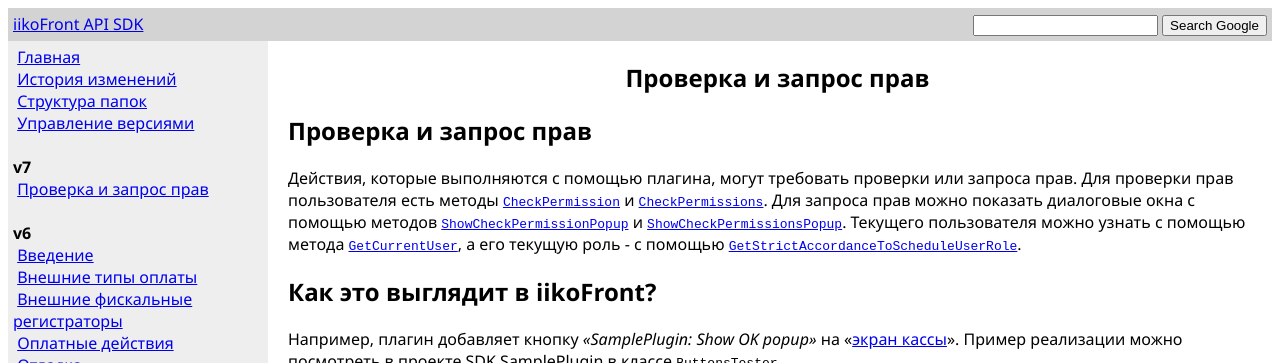
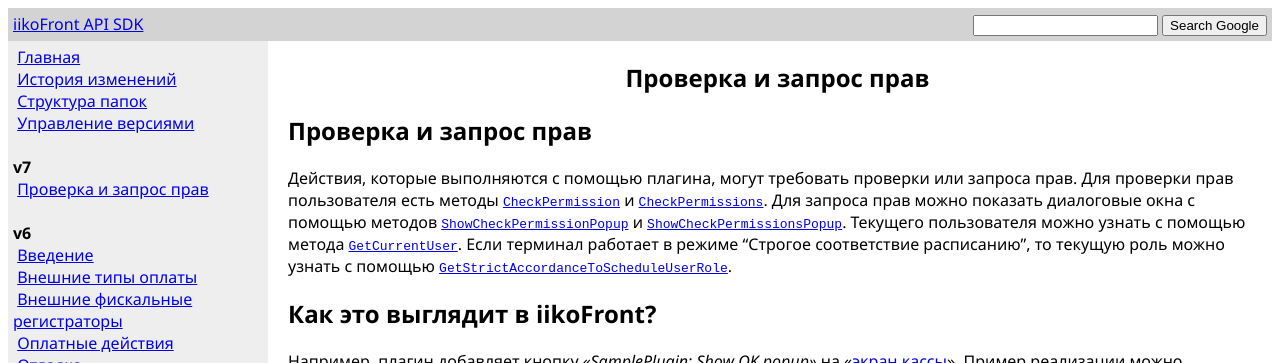
Before and after one commit to iiko/front.api.doc, a Jekyll site: the page built from v7/ru/CheckingPermissions.md, in a window 1280 px wide and 900 px high, cut to the strip 0-363 px from the top of the window. Built offline with Jekyll 4.4.1, drawn with Linux system fonts in a browser that asks for light colours.

Commit message:
RMS-52778: документирвоание апи CheckPermission, CheckPermissions, ShowCheckPermissionPopup, ShowCheckPermissionsPopup

```diff
--- a/v7/ru/CheckingPermissions.md
+++ b/v7/ru/CheckingPermissions.md
@@ -4,7 +4,7 @@
 ---
 # Проверка и запрос прав #
 
-Действия, которые выполняются с помощью плагина, могут требовать проверки или запроса прав. Для проверки прав пользователя есть методы [`CheckPermission`](https://iiko.github.io/front.api.sdk/v7/html/M_Resto_Front_Api_IOperationService_CheckPermission.htm) и [`CheckPermissions`](https://iiko.github.io/front.api.sdk/v7/html/M_Resto_Front_Api_IOperationService_CheckPermissions.htm). Для запроса прав можно показать диалоговые окна с помощью методов [`ShowCheckPermissionPopup`](https://iiko.github.io/front.api.sdk/v7/html/M_Resto_Front_Api_UI_IViewManager_ShowCheckPermissionPopup.htm) и [`ShowCheckPermissionsPopup`](https://iiko.github.io/front.api.sdk/v7/html/M_Resto_Front_Api_UI_IViewManager_ShowCheckPermissionsPopup.htm). Текущего пользователя можно узнать с помощью метода [`GetCurrentUser`](https://iiko.github.io/front.api.sdk/v7/html/M_Resto_Front_Api_IOperationService_GetCurrentUser.htm), а его текущую роль - с помощью [`GetStrictAccordanceToScheduleUserRole`](https://iiko.github.io/front.api.sdk/v7/html/M_Resto_Front_Api_IOperationService_GetStrictAccordanceToScheduleUserRole.htm).
+Действия, которые выполняются с помощью плагина, могут требовать проверки или запроса прав. Для проверки прав пользователя есть методы [`CheckPermission`](https://iiko.github.io/front.api.sdk/v7/html/M_Resto_Front_Api_IOperationService_CheckPermission.htm) и [`CheckPermissions`](https://iiko.github.io/front.api.sdk/v7/html/M_Resto_Front_Api_IOperationService_CheckPermissions.htm). Для запроса прав можно показать диалоговые окна с помощью методов [`ShowCheckPermissionPopup`](https://iiko.github.io/front.api.sdk/v7/html/M_Resto_Front_Api_UI_IViewManager_ShowCheckPermissionPopup.htm) и [`ShowCheckPermissionsPopup`](https://iiko.github.io/front.api.sdk/v7/html/M_Resto_Front_Api_UI_IViewManager_ShowCheckPermissionsPopup.htm). Текущего пользователя можно узнать с помощью метода [`GetCurrentUser`](https://iiko.github.io/front.api.sdk/v7/html/M_Resto_Front_Api_IOperationService_GetCurrentUser.htm). Если терминал работает в режиме "Строгое соответствие расписанию", то текущую роль можно узнать с помощью [`GetStrictAccordanceToScheduleUserRole`](https://iiko.github.io/front.api.sdk/v7/html/M_Resto_Front_Api_IOperationService_GetStrictAccordanceToScheduleUserRole.htm).
 
 ## Как это выглядит в iikoFront?
 
```
